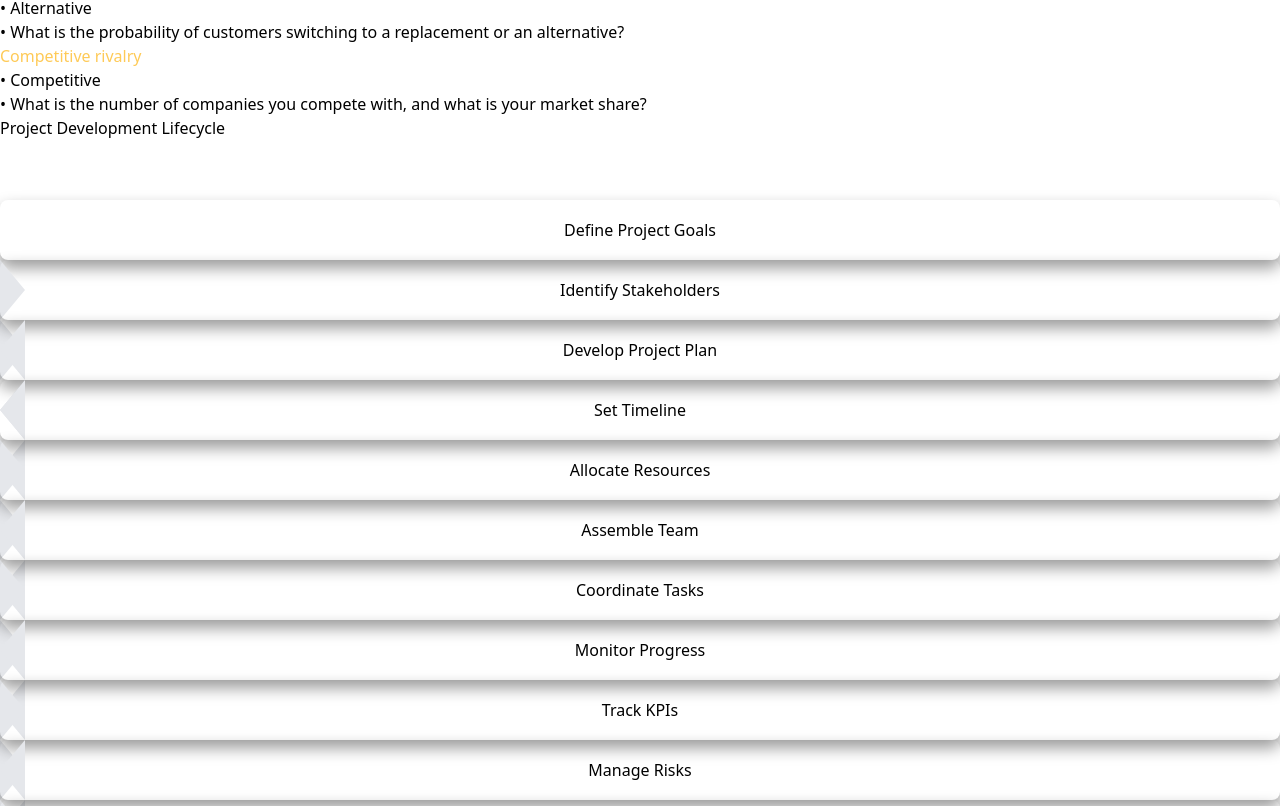
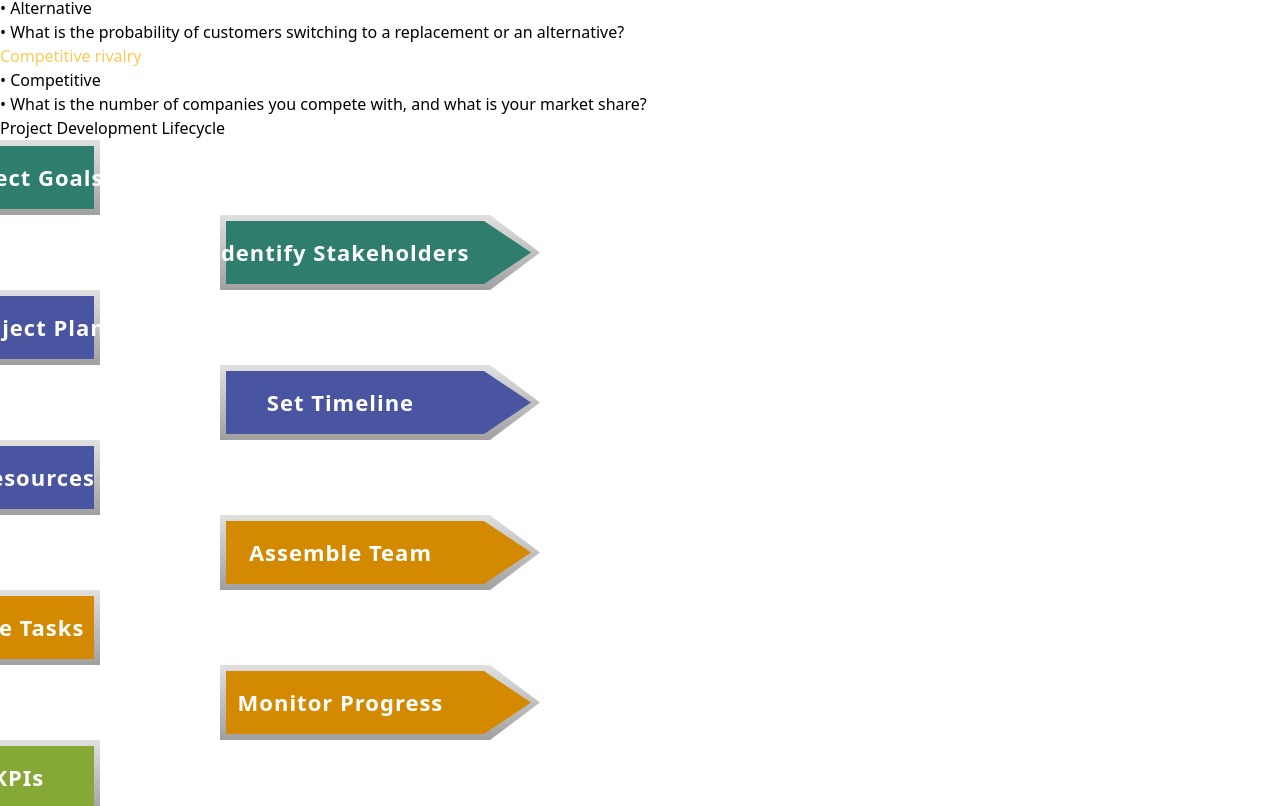
Before and after one commit to smartcoder0215/diagram-lab, a React (Vite) app: page / in a window 1280 px wide. Shown: the part 3834-4640 px from the top of the page. Built offline with nearby package versions, Linux system fonts and the light colour scheme.

Commit message:
updated style of pointer

```diff
--- a/src/components/RoadpointerDiagram/RoadpointerDiagram.tsx
+++ b/src/components/RoadpointerDiagram/RoadpointerDiagram.tsx
@@ -1,48 +1,78 @@
 import React from "react";
 
-type Theme = {
-  main: string;
-  shadow: string;
-  border: string;
+// Color themes for the pointers
+const colorThemes = [
+  "#2E7D6D", // Teal
+  "#4A55A2", // Indigo
+  "#D48A00", // Orange
+  "#85A837", // Green
+  "#C53030", // Red
+  "#2B6CB0", // Blue
+];
+
+// The SVG Pointer component remains the same
+const Pointer = ({
+  label,
+  direction,
+  color,
+}: {
+  label: string;
+  direction: "left" | "right";
+  color: string;
+}) => {
+  const width = 320;
+  const height = 75;
+  const tipWidth = 50;
+  const inset = 6;
+
+  const getPoints = (w: number, h: number, tip: number, isInset: boolean) => {
+    const i = isInset ? inset : 0;
+    const iTip = isInset ? inset * 1.5 : 0;
+
+    if (direction === "right") {
+      return `${i},${i} ${w - tip - i},${i} ${w - iTip},${h / 2} ${w - tip - i},${h - i} ${i},${h - i}`;
+    }
+    return `${w - i},${i} ${tip + i},${i} ${iTip},${h / 2} ${tip + i},${h - i} ${w - i},${h - i}`;
   };
 
-const colorThemes: Theme[] = [
-  {
-    main: "bg-gradient-to-br from-purple-600 to-purple-800",
-    shadow: "bg-gradient-to-br from-purple-800 to-purple-900",
-    border: "border-purple-300",
-  },
-  {
-    main: "bg-gradient-to-br from-blue-500 to-cyan-600",
-    shadow: "bg-gradient-to-br from-blue-700 to-cyan-800",
-    border: "border-blue-300",
-  },
-  {
-    main: "bg-gradient-to-br from-pink-500 to-rose-600",
-    shadow: "bg-gradient-to-br from-pink-700 to-rose-800",
-    border: "border-pink-300",
-  },
-  {
-    main: "bg-gradient-to-br from-yellow-400 to-orange-500",
-    shadow: "bg-gradient-to-br from-yellow-600 to-orange-700",
-    border: "border-yellow-300",
-  },
-  {
-    main: "bg-gradient-to-br from-green-500 to-lime-600",
-    shadow: "bg-gradient-to-br from-green-700 to-lime-800",
-    border: "border-green-300",
-  },
-  {
-    main: "bg-gradient-to-br from-red-400 to-amber-500",
-    shadow: "bg-gradient-to-br from-red-600 to-amber-700",
-    border: "border-red-300",
-  },
-  {
-    main: "bg-gradient-to-br from-indigo-400 to-sky-600",
-    shadow: "bg-gradient-to-br from-indigo-700 to-sky-800",
-    border: "border-indigo-300",
-  },
-];
+  const outerPoints = getPoints(width, height, tipWidth, false);
+  const innerPoints = getPoints(width, height, tipWidth, true);
+  const textX = direction === 'right' ? width / 2.2 - tipWidth / 2 : width / 1.8 + tipWidth / 2;
+
+  return (
+    <svg
+      width={width}
+      height={height}
+      className="drop-shadow-lg"
+      style={{
+        transform: direction === "left" ? `translateX(-${width-100}px)` : `translateX(${width-100}px)`
+      }}
+    >
+      <defs>
+        <linearGradient id="silver" x1="0%" y1="0%" x2="0%" y2="100%">
+          <stop offset="0%" style={{ stopColor: '#e0e0e0' }} />
+          <stop offset="50%" style={{ stopColor: '#c0c0c0' }} />
+          <stop offset="100%" style={{ stopColor: '#a0a0a0' }} />
+        </linearGradient>
+      </defs>
+      <polygon points={outerPoints} fill="url(#silver)" />
+      <polygon points={innerPoints} fill={color} />
+      <text
+        x={textX}
+        y="53%"
+        dominantBaseline="middle"
+        textAnchor="middle"
+        fill="white"
+        fontSize="22"
+        fontWeight="bold"
+        letterSpacing="1"
+        className="font-sans"
+      >
+        {label}
+      </text>
+    </svg>
+  );
+};
 
 function cn(...classes: (string | boolean | undefined)[]) {
   return classes.filter(Boolean).join(" ");
@@ -54,219 +84,73 @@ interface TreeNode {
 }
 
 interface PointerItem {
-  label: string;
+  label:string;
   direction: "left" | "right";
-  colorTheme: Theme;
+  color: string;
 }
 
-function flattenTree(data: TreeNode): PointerItem[] {
-  if (!data.children) return [];
+// This function converts the hierarchical data into a flat list for rendering
+function flattenTree(data: TreeNode): {label:string, items: PointerItem[]} {
+    const items: PointerItem[] = [];
+    if(!data.children) return {label: data.label, items:[]};
 
-  const isNested = data.children.some(
-    (child) => typeof child !== "string" && "children" in child
-  );
-
-  const items: PointerItem[] = [];
-
-  if (isNested) {
+    let itemIdx = 0;
     data.children.forEach((group, groupIdx) => {
-      if (typeof group === "string") return;
+        if (typeof group === 'string' || !group.children) return;
 
         const color = colorThemes[groupIdx % colorThemes.length];
 
-      if (!group.children) {
-        items.push({
-          label: group.label,
-          direction: groupIdx % 2 === 0 ? "left" : "right",
-          colorTheme: color,
-        });
-        return;
-      }
-
-      group.children.forEach((child, childIdx) => {
-        const label = typeof child === "string" ? child : child.label;
+        group.children.forEach((child) => {
+            const label = typeof child === 'string' ? child : child.label;
             items.push({
                 label,
-          direction: (groupIdx + childIdx) % 2 === 0 ? "left" : "right",
-          colorTheme: color,
+                direction: itemIdx % 2 === 0 ? 'left' : 'right',
+                color,
+            });
+            itemIdx++;
         });
     });
-    });
-  } else {
-    data.children.forEach((child, idx) => {
-      const label = typeof child === "string" ? child : child.label;
-      items.push({
-        label,
-        direction: idx % 2 === 0 ? "left" : "right",
-        colorTheme: colorThemes[idx % colorThemes.length],
-      });
-    });
-  }
 
-  return items;
+    return {label: data.label, items};
 }
 
 export const RoadpointerDiagram: React.FC<{ data: TreeNode }> = ({ data }) => {
-  const pointers = flattenTree(data);
+  const { label, items } = flattenTree(data);
 
   return (
-    <div className="w-full bg-gradient-to-b from-gray-800 to-gray-900 flex flex-col items-center justify-center px-6 py-12">
-      <h1 className="text-4xl text-white font-bold mb-12 text-center">
-        {data.label}
+    <div className="w-full bg-gradient-to-b from-gray-100 to-gray-200 flex flex-col items-center justify-center px-6 py-16">
+      <h1 className="text-4xl text-gray-800 font-bold mb-16 text-center">
+        {label}
       </h1>
 
-      <div className="relative w-full max-w-6xl">
-        <div className="absolute left-1/2 w-2 h-full bg-gradient-to-r from-gray-600 to-gray-800 transform -translate-x-1/2 z-40 rounded-full shadow-lg" />
+      <div className="relative max-w-sm">
+        <div
+          className="absolute left-1/2 w-4 h-full bg-gray-600 shadow-xl"
+          style={{
+            transform: "translateX(-50%)",
+            background: "linear-gradient(90deg, #6b7280, #4b5563, #6b7280)",
+            boxShadow: "0 0 15px rgba(0,0,0,0.5)"
+          }}
+        />
 
-        {pointers.map((item, idx) => (
+        <div className="relative z-10 space-y-8">
+          {items.map((item, idx) => (
             <div
               key={idx}
               className={cn(
-              "relative flex items-center my-8 z-30 opacity-0 animate-fade-in",
-              item.direction === "left"
-                ? "justify-end pr-80"
-                : "justify-start pl-80"
-            )}
-            style={{
-              animationDelay: `${idx * 0.15}s`,
-              animationFillMode: "forwards",
-            }}
-          >
-            <div
-              className={cn(
-                "pointer-3d",
-                item.direction === "left"
-                  ? "pointer-3d-right"
-                  : "pointer-3d-left"
+                "relative flex items-center h-20",
+                item.direction === "left" ? "justify-start" : "justify-end"
               )}
             >
-              <div
-                className={cn(
-                  "pointer-shadow absolute z-30",
-                  item.colorTheme.shadow
-                )}
+              <Pointer
+                label={item.label}
+                direction={item.direction}
+                color={item.color}
               />
-              <div
-                className={cn(
-                  "pointer-main relative z-40 text-white text-lg font-bold px-8 py-4 border-2",
-                  item.colorTheme.main,
-                  item.colorTheme.border
-                )}
-              >
-                {item.label}
-              </div>
-              <div
-                className={cn(
-                  "pointer-tip absolute z-40",
-                  item.colorTheme.main,
-                  item.colorTheme.border
-                )}
-              />
-              <div
-                className={cn(
-                  "pointer-tip-shadow absolute z-30",
-                  item.colorTheme.shadow
-                )}
-              />
-            </div>
             </div>
           ))}
         </div>
-
-      <style>{`
-        .pointer-3d {
-          position: relative;
-          min-width: 250px;
-          height: 60px;
-          transform-style: preserve-3d;
-        }
-
-        .pointer-main {
-          height: 100%;
-          display: flex;
-          align-items: center;
-          justify-content: center;
-          border-radius: 8px;
-          box-shadow: 0 8px 16px rgba(0, 0, 0, 0.4);
-        }
-
-        .pointer-shadow {
-          width: 100%;
-          height: 100%;
-          border-radius: 8px;
-          top: 6px;
-          transform: translateZ(-10px);
-        }
-
-        .pointer-3d-left .pointer-shadow {
-          left: 6px;
-        }
-
-        .pointer-3d-right .pointer-shadow {
-          right: 6px;
-        }
-
-        .pointer-3d-left .pointer-tip {
-          left: -2rem;
-          top: 0;
-          width: 0;
-          height: 0;
-          border-top: 30px solid transparent;
-          border-bottom: 30px solid transparent;
-          border-right: 25px solid;
-          border-right-color: inherit;
-        }
-
-        .pointer-3d-left .pointer-tip-shadow {
-          left: -1.5rem;
-          top: 6px;
-          width: 0;
-          height: 0;
-          border-top: 30px solid transparent;
-          border-bottom: 30px solid transparent;
-          border-right: 25px solid;
-          border-right-color: inherit;
-          transform: translateZ(-10px);
-        }
-
-        .pointer-3d-right .pointer-tip {
-          right: -2rem;
-          top: 0;
-          width: 0;
-          height: 0;
-          border-top: 30px solid transparent;
-          border-bottom: 30px solid transparent;
-          border-left: 25px solid;
-          border-left-color: inherit;
-        }
-
-        .pointer-3d-right .pointer-tip-shadow {
-          right: -1.5rem;
-          top: 6px;
-          width: 0;
-          height: 0;
-          border-top: 30px solid transparent;
-          border-bottom: 30px solid transparent;
-          border-left: 25px solid;
-          border-left-color: inherit;
-          transform: translateZ(-10px);
-        }
-
-        @keyframes fade-in {
-          from {
-            opacity: 0;
-            transform: translateY(20px);
-          }
-          to {
-            opacity: 1;
-            transform: translateY(0);
-          }
-        }
-
-        .animate-fade-in {
-          animation: fade-in 0.6s ease-out;
-        }
-      `}</style>
+      </div>
     </div>
   );
 };
```
Lines whose indentation alone changed are shown as unchanged.
